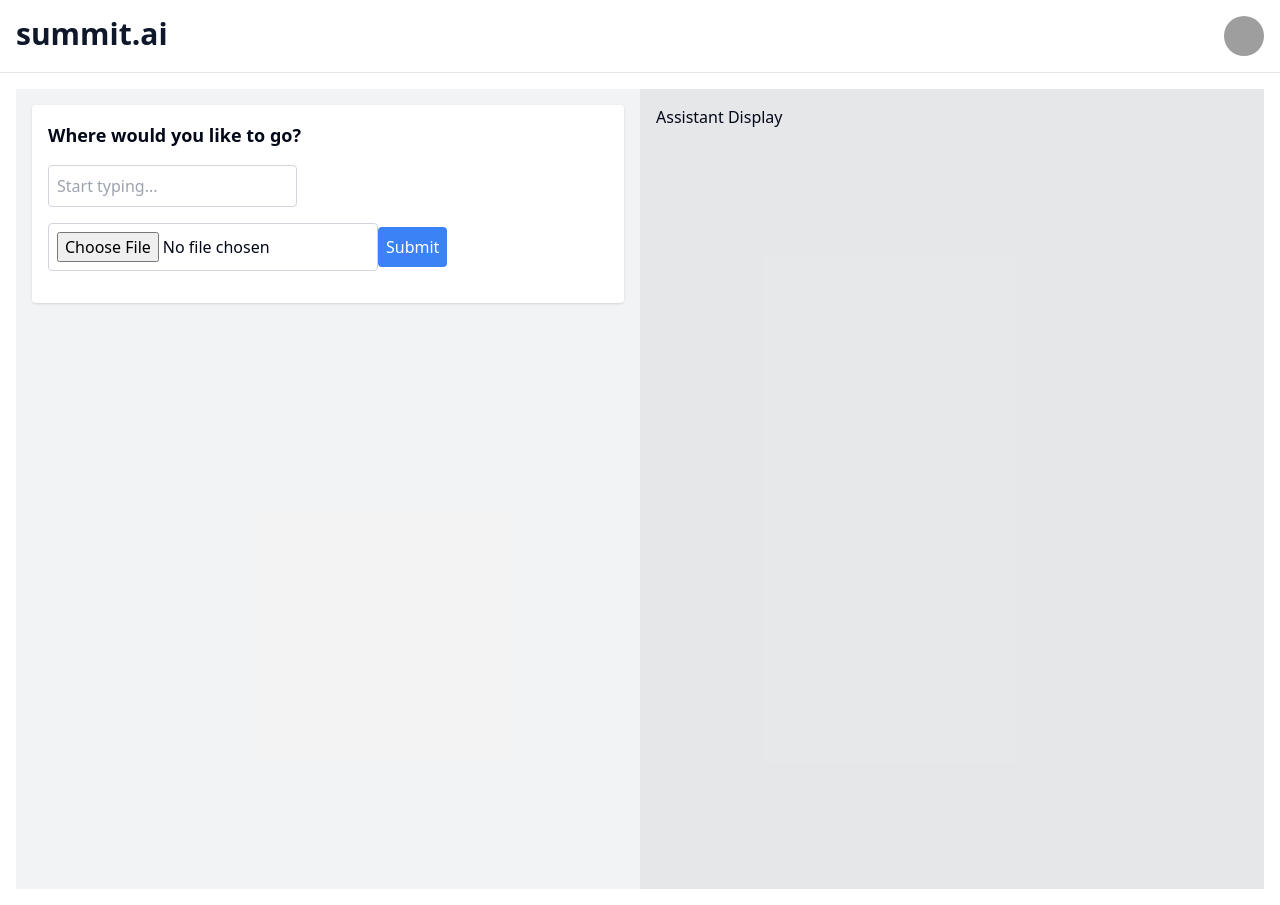
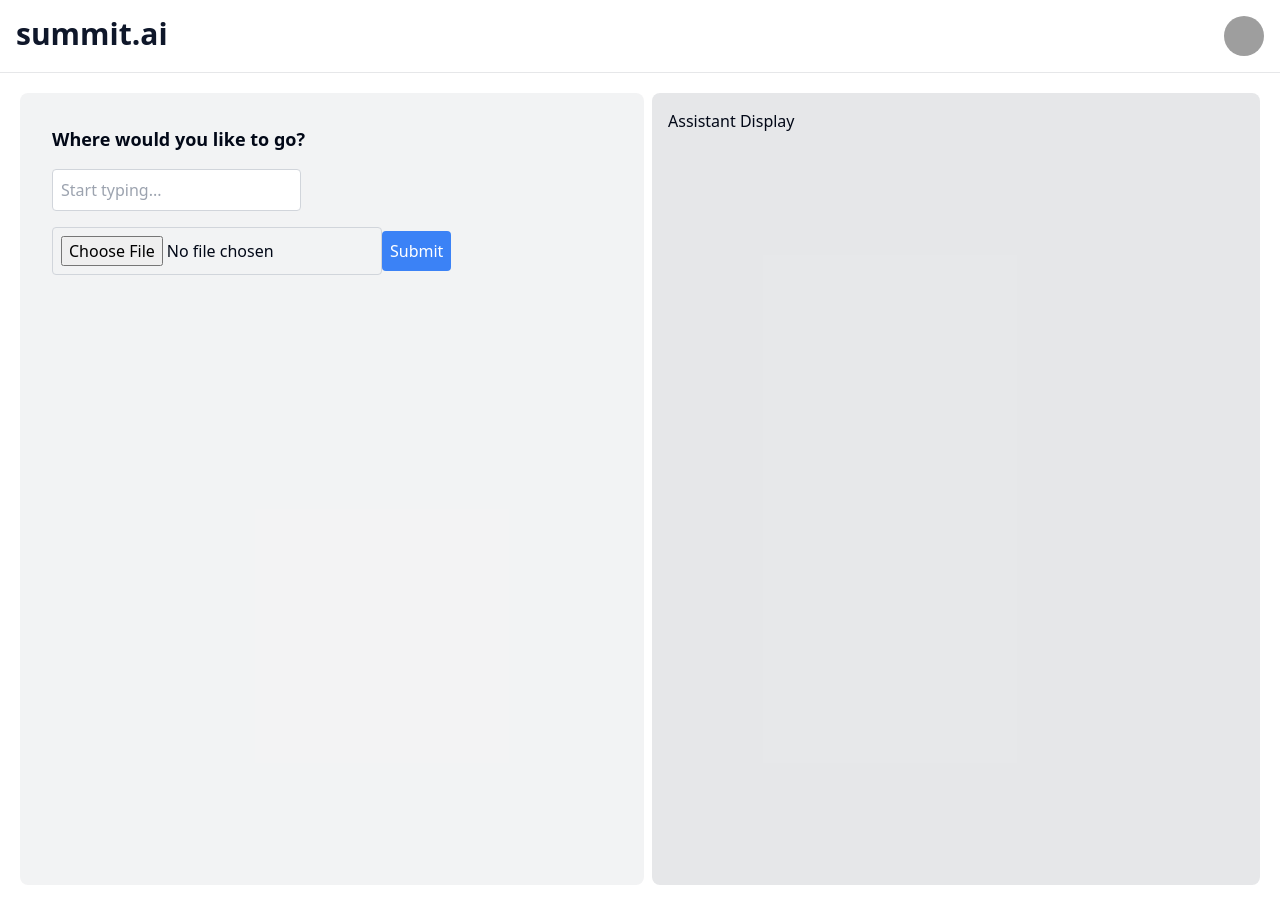
Before and after one commit to mojalil/ai-summary-app, a Next.js app: page /assistant in a window 1280 px wide. Built offline with nearby package versions, Linux system fonts and the light colour scheme; grey boxes are pictures that could not be loaded.

Commit message:
added rounded edges for assistant components

```diff
--- a/app/assistant/page.tsx
+++ b/app/assistant/page.tsx
@@ -9,11 +9,11 @@ const AssistantPage = () => {
   return (
     <div className="flex flex-1 h-screen"> {/* flex-1 ensures that the container takes up the full height */}
     {/* Assistant sidebar */}
-    <div className="flex-none w-2/4 p-4 bg-primary/5"> {/* flex-none prevents the sidebar from growing */}
+    <div className="flex-none w-2/4 p-4 bg-primary/5 rounded-lg m-1"> {/* flex-none prevents the sidebar from growing */}
       <Assistant />
     </div>
     {/* Assistant display */}
-    <div className="flex-grow p-4 overflow-auto bg-primary/10"> {/* flex-grow allows the display to take up the remaining space */}
+    <div className="flex-grow p-4 overflow-auto bg-primary/10 rounded-lg m-1"> {/* flex-grow allows the display to take up the remaining space */}
       <AssistantDisplay />
     </div>
   </div>
--- a/components/Assistant.tsx
+++ b/components/Assistant.tsx
@@ -20,7 +20,7 @@ const Assistant = () => {
   // Render the search/upload UI if there's no user input yet
   if (!hasInput) {
     return (
-      <div className="assistant bg-white rounded shadow p-4 flex flex-col">
+      <div className="rounded p-4 flex flex-col">
         <h2 className="text-lg font-bold mb-4">Where would you like to go?</h2>
         <form onSubmit={handleSearch}>
           <input
```
